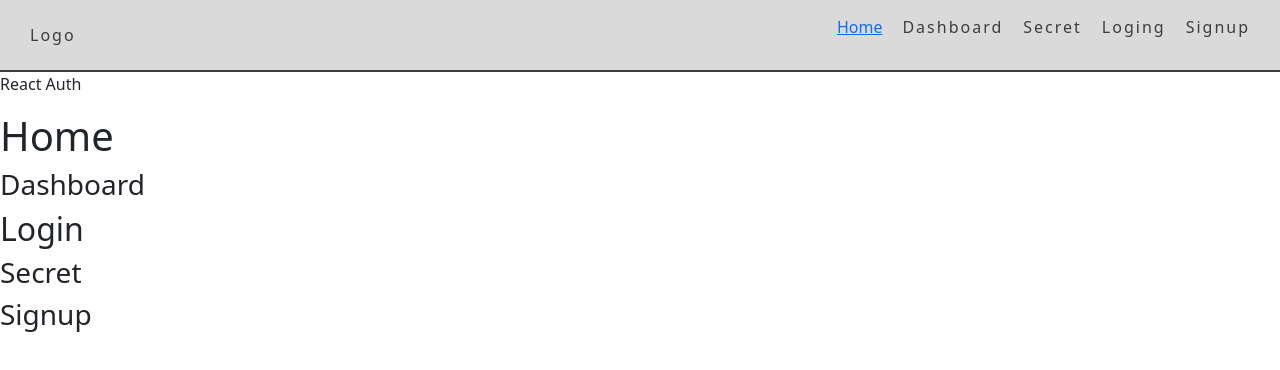
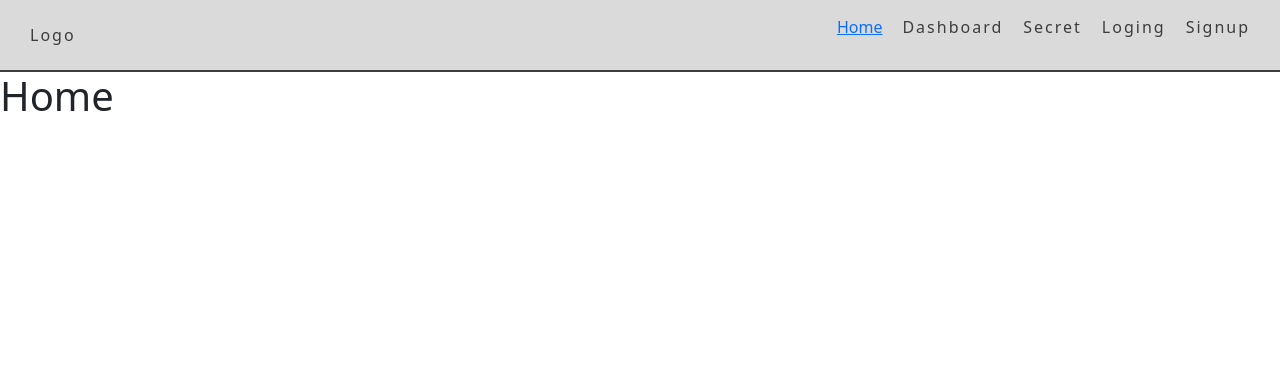
Before and after one commit to jesualujan/react-avanzado-27web-a, a React (Vite) app in the folder 03-react-auth/: page / in a window 1280 px wide. Shown: the top 370 px of the page. Built offline with nearby package versions, Linux system fonts and the light colour scheme.

Commit message:
✨ configuramos el router usando BrowserRouter

```diff
--- a/03-react-auth/src/App.jsx
+++ b/03-react-auth/src/App.jsx
@@ -1,19 +1,26 @@
+import Header from '@/Components/Header'
+import { BrowserRouter } from 'react-router-dom'
+import RoutesIndex from '@/Routes/Routes'
 import './App.css'
-import { Home, Dashboard, Login, Secret, Signup } from '@/Pages'
-import Header from '@/Components/Header'
 
 function App () {
   return (
+    // configurar el router
     <>
-      <Header />
-      <p> React Auth</p>
-      <Home />
-      <Dashboard />
-      <Login />
-      <Secret />
-      <Signup />
+      <BrowserRouter>
+        <Header />
+        <RoutesIndex />
+      </BrowserRouter>
     </>
   )
 }
 
 export default App
+
+/*
+BrowserRouter es un componente
+principal en el enrutamiento en
+aplicaciones React. Es el encargado
+de mantener y actualizar la ubicación
+actual en el navegador, y renderizar
+los componentes asociados a cada ruta. */
```
